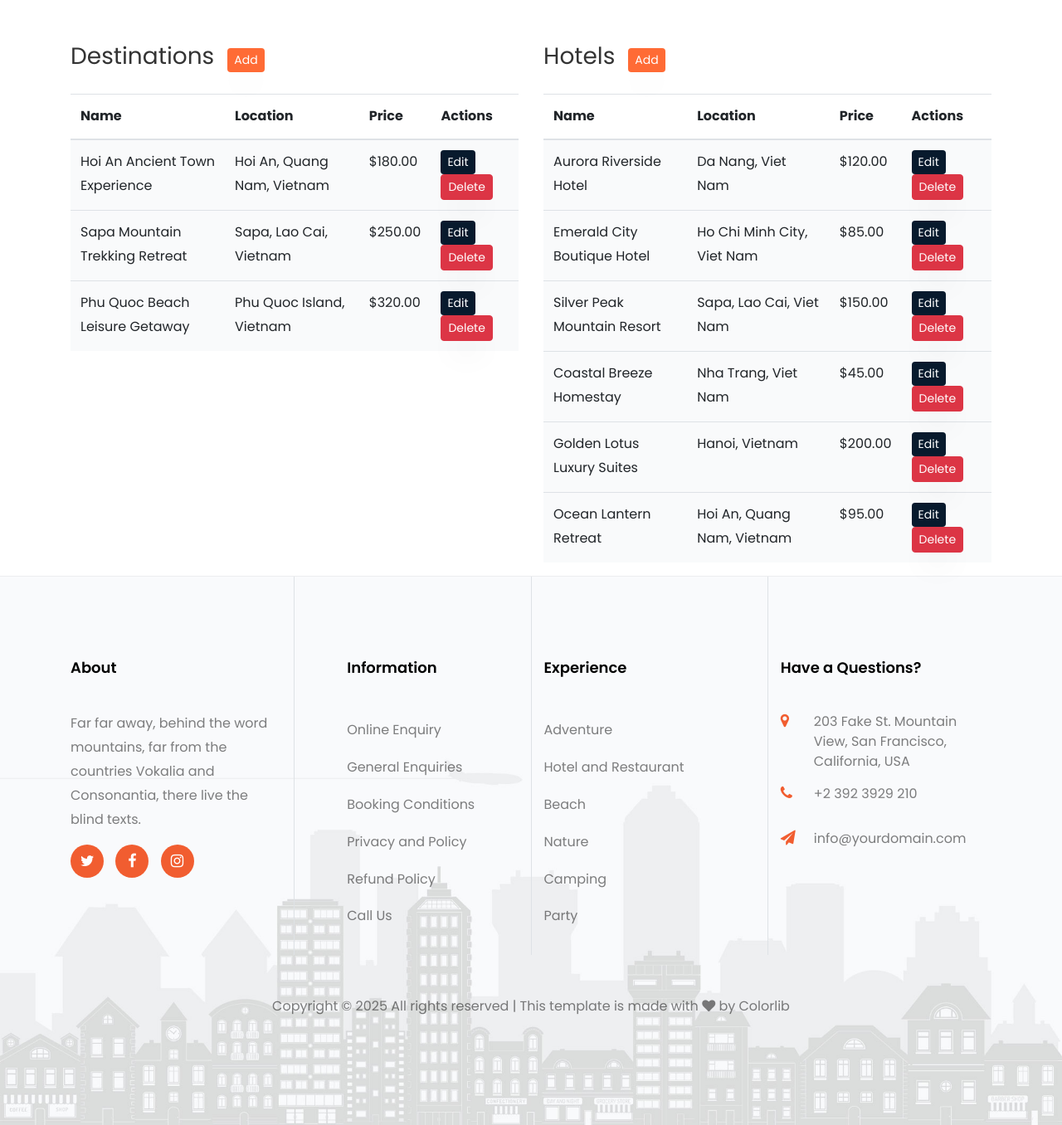
After one commit to PhamHuy2k3/QuocHuy-MinhDuc-NgocThanh, a Django app: page /manage/ in a window 1280 px wide. The commit adds this page. Shown: the part 801-2157 px from the top of the page at 83% size. Run offline with Django 5.2, Linux system fonts and the light colour scheme; a user stored in the database is signed in; data comes from the database, SQL or seed files in the repository; both versions use the stored data as it was after the commit; some libraries are stand-ins or nearby versions; some web fonts are replaced.

Commit message:
Nguyễn Minh Đức - Thêm Manage dành cho admin (destination, hotel)

```diff
--- a/travelblog/app/urls.py
+++ b/travelblog/app/urls.py
@@ -19,4 +19,19 @@ urlpatterns = [
     path('register/', views.register, name='register'),
     path('profile/', views.profile, name='profile'),
     path('profile/edit/', views.profile_edit, name='profile_edit'),
+
+    # Admin manage pages
+    path('manage/', views.manage, name='manage'),
+
+    # Destination CRUD
+    path('manage/destinations/', views.destination_list_manage, name='destination_list_manage'),
+    path('manage/destinations/add/', views.destination_add, name='destination_add'),
+    path('manage/destinations/<int:pk>/edit/', views.destination_edit, name='destination_edit'),
+    path('manage/destinations/<int:pk>/delete/', views.destination_delete, name='destination_delete'),
+
+    # Hotel CRUD
+    path('manage/hotels/', views.hotel_list_manage, name='hotel_list_manage'),
+    path('manage/hotels/add/', views.hotel_add, name='hotel_add'),
+    path('manage/hotels/<int:pk>/edit/', views.hotel_edit, name='hotel_edit'),
+    path('manage/hotels/<int:pk>/delete/', views.hotel_delete, name='hotel_delete'),
 ]
--- a/travelblog/app/views.py
+++ b/travelblog/app/views.py
@@ -115,3 +115,112 @@ def profile_edit(request):
         'p_form': p_form
     }
     return render(request, 'profile_edit.html', context)
+
+
+# --- Admin manage views ---
+from .forms import DestinationForm, HotelForm
+from django.contrib.auth.decorators import login_required
+from django.contrib import messages
+
+def staff_required(view_func):
+    def _wrapped(request, *args, **kwargs):
+        if not request.user.is_staff:
+            messages.error(request, 'Bạn không có quyền truy cập trang này.')
+            return redirect('index')
+        return view_func(request, *args, **kwargs)
+    return _wrapped
+
+@login_required
+@staff_required
+def manage(request):
+    destinations = Destination.objects.all()
+    hotels = Hotel.objects.all()
+    return render(request, 'manage.html', {'destinations': destinations, 'hotels': hotels})
+
+# Destination CRUD
+@login_required
+@staff_required
+def destination_list_manage(request):
+    destinations = Destination.objects.all()
+    return render(request, 'destination_list_manage.html', {'destinations': destinations})
+
+@login_required
+@staff_required
+def destination_add(request):
+    if request.method == 'POST':
+        form = DestinationForm(request.POST, request.FILES)
+        if form.is_valid():
+            form.save()
+            messages.success(request, 'Destination added successfully.')
+            return redirect('destination_list_manage')
+    else:
+        form = DestinationForm()
+    return render(request, 'destination_form.html', {'form': form, 'title': 'Add Destination'})
+
+@login_required
+@staff_required
+def destination_edit(request, pk):
+    dest = get_object_or_404(Destination, pk=pk)
+    if request.method == 'POST':
+        form = DestinationForm(request.POST, request.FILES, instance=dest)
+        if form.is_valid():
+            form.save()
+            messages.success(request, 'Destination updated successfully.')
+            return redirect('destination_list_manage')
+    else:
+        form = DestinationForm(instance=dest)
+    return render(request, 'destination_form.html', {'form': form, 'title': 'Edit Destination'})
+
+@login_required
+@staff_required
+def destination_delete(request, pk):
+    dest = get_object_or_404(Destination, pk=pk)
+    if request.method == 'POST':
+        dest.delete()
+        messages.success(request, 'Destination deleted successfully.')
+        return redirect('destination_list_manage')
+    return render(request, 'confirm_delete.html', {'object': dest, 'type': 'Destination'})
+
+# Hotel CRUD
+@login_required
+@staff_required
+def hotel_list_manage(request):
+    hotels = Hotel.objects.all()
+    return render(request, 'hotel_list_manage.html', {'hotels': hotels})
+
+@login_required
+@staff_required
+def hotel_add(request):
+    if request.method == 'POST':
+        form = HotelForm(request.POST, request.FILES)
+        if form.is_valid():
+            form.save()
+            messages.success(request, 'Hotel added successfully.')
+            return redirect('hotel_list_manage')
+    else:
+        form = HotelForm()
+    return render(request, 'hotel_form.html', {'form': form, 'title': 'Add Hotel'})
+
+@login_required
+@staff_required
+def hotel_edit(request, pk):
+    hotel = get_object_or_404(Hotel, pk=pk)
+    if request.method == 'POST':
+        form = HotelForm(request.POST, request.FILES, instance=hotel)
+        if form.is_valid():
+            form.save()
+            messages.success(request, 'Hotel updated successfully.')
+            return redirect('hotel_list_manage')
+    else:
+        form = HotelForm(instance=hotel)
+    return render(request, 'hotel_form.html', {'form': form, 'title': 'Edit Hotel'})
+
+@login_required
+@staff_required
+def hotel_delete(request, pk):
+    hotel = get_object_or_404(Hotel, pk=pk)
+    if request.method == 'POST':
+        hotel.delete()
+        messages.success(request, 'Hotel deleted successfully.')
+        return redirect('hotel_list_manage')
+    return render(request, 'confirm_delete.html', {'object': hotel, 'type': 'Hotel'})
--- a/travelblog/templates/base.html
+++ b/travelblog/templates/base.html
@@ -52,6 +52,9 @@
 							<button type="submit" class="nav-link" style="background: transparent; border: none; cursor: pointer;">Logout</button>
 						</form>
 					</li>
+					{% if user.is_staff %}
+					<li class="nav-item"><a href="{% url 'manage' %}" class="nav-link">Manage</a></li>
+					{% endif %}
 					{% else %}
 					<li class="nav-item"><a href="{% url 'register' %}" class="nav-link">Register</a></li>
 					<li class="nav-item"><a href="{% url 'login' %}" class="btn btn-primary mt-3 px-4"
--- /dev/null
+++ b/travelblog/templates/manage.html
@@ -0,0 +1,90 @@
+{% extends 'base.html' %}
+{% load static %}
+
+{% block hero %}
+<div class="hero-wrap js-fullheight" style='background-image: url("{% static 'images/bg_5.jpg' %}");'>
+    <div class="overlay"></div>
+    <div class="container">
+        <div class="row no-gutters slider-text js-fullheight align-items-center" data-scrollax-parent="true">
+            <div class="col-md-9 ftco-animate text-center">
+                <p class="breadcrumbs"><span class="mr-2"><a href="{% url 'index' %}">Home</a></span><span>Manage</span></p>
+                <h1 class="mb-4">Admin Manage</h1>
+            </div>
+        </div>
+    </div>
+</div>
+{% endblock %}
+
+{% block content %}
+<style>
+.btn-orange { background: #ff6b35 !important; color: #fff !important; border: none !important; }
+.btn-navy { background: #081a2d !important; color: #fff !important; border: none !important; }
+.table th { font-weight: 700; }
+</style>
+<div class="container mt-5">
+    <div class="row">
+        <div class="col-md-6">
+            <div class="d-flex align-items-center mb-3">
+                <h3 class="mr-3">Destinations</h3>
+                <a href="{% url 'destination_add' %}" class="btn btn-orange btn-sm">Add</a>
+            </div>
+            <table class="table">
+                <thead>
+                    <tr>
+                        <th>Name</th>
+                        <th>Location</th>
+                        <th>Price</th>
+                        <th>Actions</th>
+                    </tr>
+                </thead>
+                <tbody>
+                    {% for d in destinations %}
+                    <tr class="bg-light">
+                        <td>{{ d.name }}</td>
+                        <td>{{ d.location }}</td>
+                        <td>${{ d.price|floatformat:2 }}</td>
+                        <td>
+                            <a href="{% url 'destination_edit' d.pk %}" class="btn btn-navy btn-sm">Edit</a>
+                            <a href="{% url 'destination_delete' d.pk %}" class="btn btn-danger btn-sm">Delete</a>
+                        </td>
+                    </tr>
+                    {% empty %}
+                    <tr><td colspan="4">No destinations</td></tr>
+                    {% endfor %}
+                </tbody>
+            </table>
+        </div>
+        <div class="col-md-6">
+            <div class="d-flex align-items-center mb-3">
+                <h3 class="mr-3">Hotels</h3>
+                <a href="{% url 'hotel_add' %}" class="btn btn-orange btn-sm">Add</a>
+            </div>
+            <table class="table">
+                <thead>
+                    <tr>
+                        <th>Name</th>
+                        <th>Location</th>
+                        <th>Price</th>
+                        <th>Actions</th>
+                    </tr>
+                </thead>
+                <tbody>
+                    {% for h in hotels %}
+                    <tr class="bg-light">
+                        <td>{{ h.name }}</td>
+                        <td>{{ h.location }}</td>
+                        <td>${{ h.price|floatformat:2 }}</td>
+                        <td>
+                            <a href="{% url 'hotel_edit' h.pk %}" class="btn btn-navy btn-sm">Edit</a>
+                            <a href="{% url 'hotel_delete' h.pk %}" class="btn btn-danger btn-sm">Delete</a>
+                        </td>
+                    </tr>
+                    {% empty %}
+                    <tr><td colspan="4">No hotels</td></tr>
+                    {% endfor %}
+                </tbody>
+            </table>
+        </div>
+    </div>
+</div>
+{% endblock %}
```
Also changed, not shown: travelblog/app/forms.py (+13 -0 lines), travelblog/templates/confirm_delete.html (added, +13 -0 lines), travelblog/templates/destination_form.html (added, +13 -0 lines), travelblog/templates/destination_list_manage.html (added, +32 -0 lines), travelblog/templates/hotel_form.html (added, +13 -0 lines), travelblog/templates/hotel_list_manage.html (added, +32 -0 lines), travelblog/db.sqlite3.
